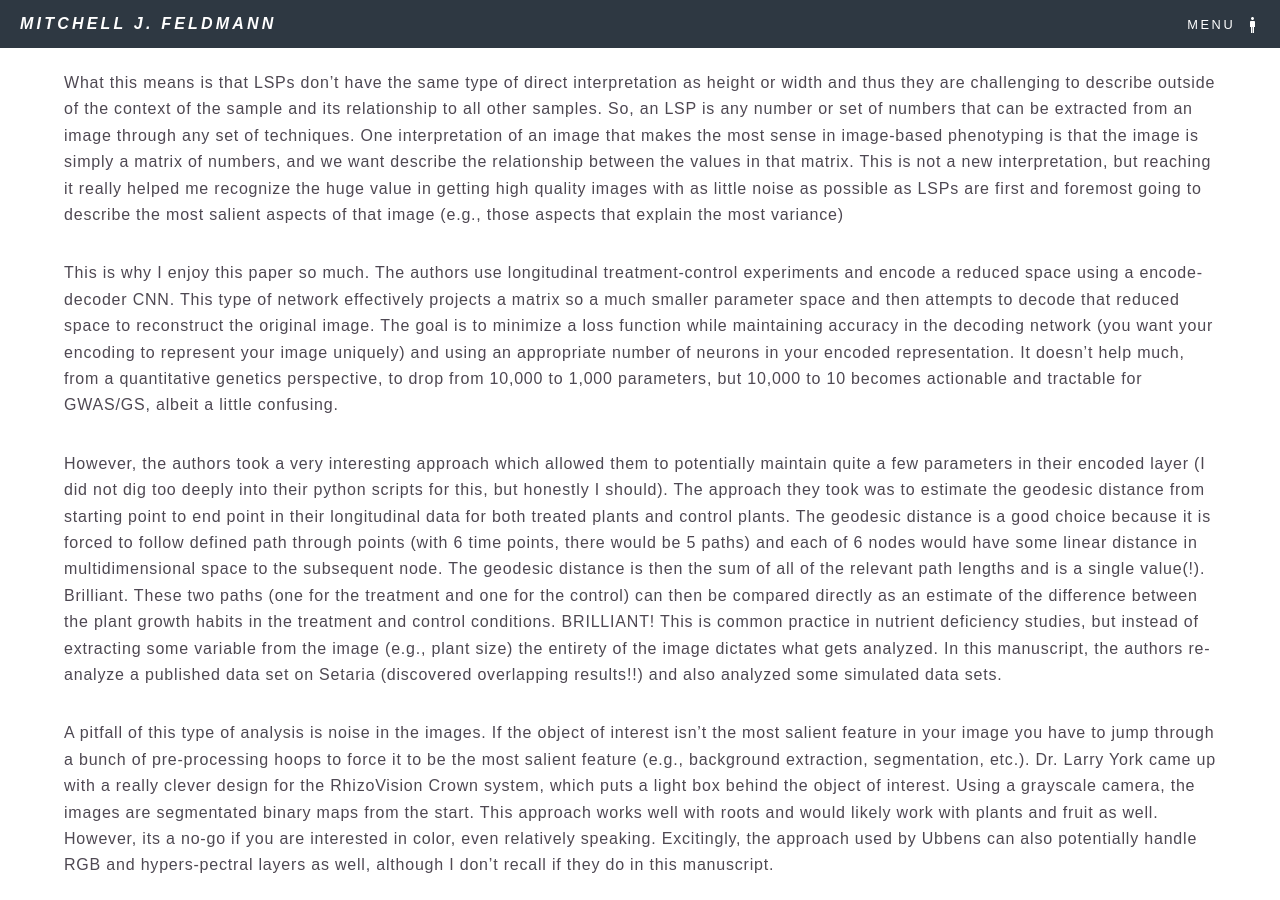
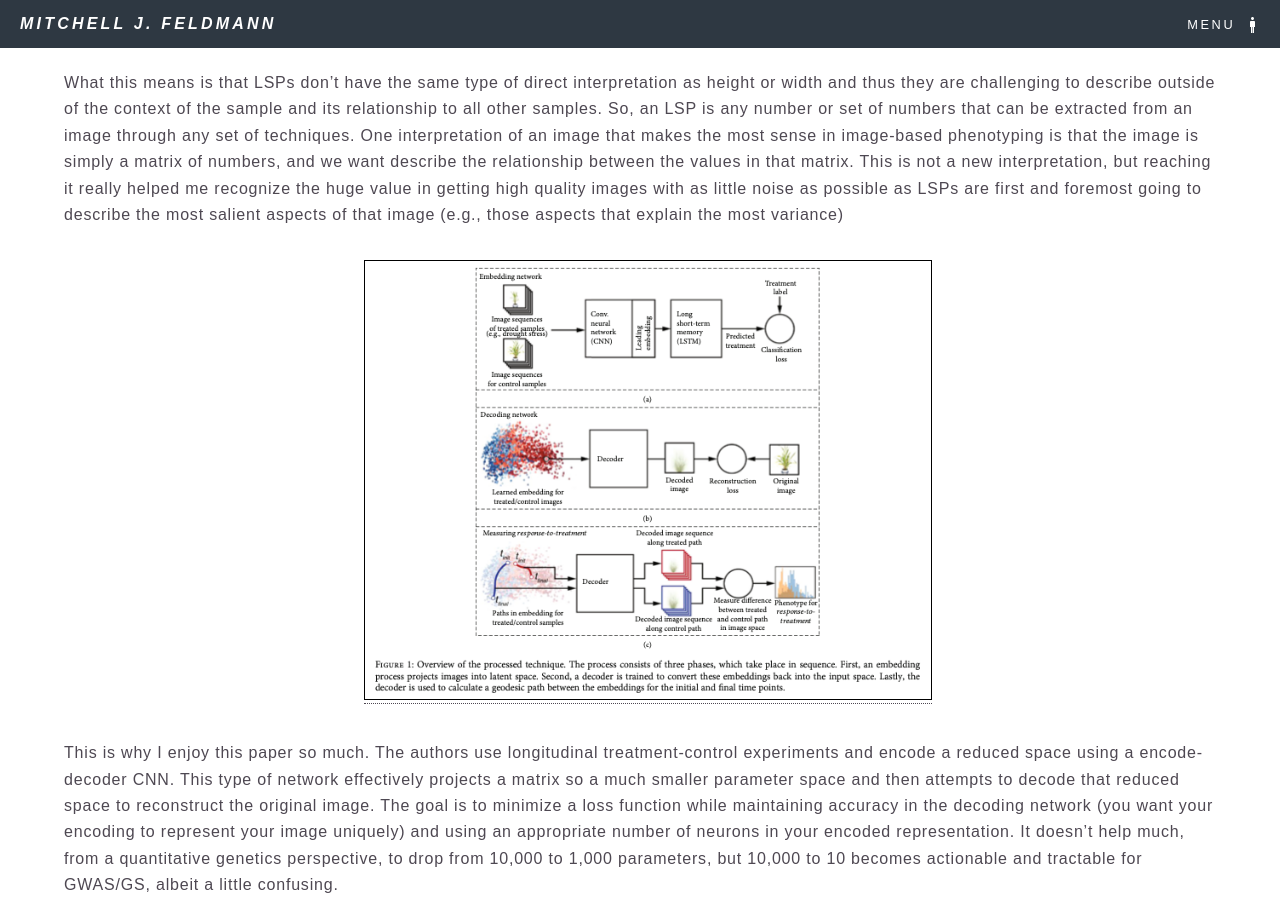
Before and after one commit to mjfeldmann/mjfeldmann.github.io, a Jekyll site: the page built from _posts/blog/2020-02-18-ubbensetal.markdown, in a window 1280 px wide and 900 px high, scrolled down 1623 px. Built offline with Jekyll 4.4.1, drawn with Linux system fonts in a browser that asks for light colours; nearby versions of some CDN libraries; a style sheet for code colours, icons or effects is not loaded.

Commit message:
post CASS

```diff
--- a/_posts/blog/2020-02-18-ubbensetal.markdown
+++ b/_posts/blog/2020-02-18-ubbensetal.markdown
@@ -23,6 +23,10 @@ What is a LSP? In this manuscript, Ubbens defined LSPs as "a broad family of tec
 
 What this means is that LSPs don't have the same type of direct interpretation as height or width and thus they are challenging to describe outside of the context of the sample and its relationship to all other samples. So, an LSP is any number or set of numbers that can be extracted from an image through any set of techniques. One interpretation of an image that makes the most sense in image-based phenotyping is that the image is simply a matrix of numbers, and we want describe the relationship between the values in that matrix. This is not a new interpretation, but reaching it really helped me recognize the huge value in getting high quality images with as little noise as possible as LSPs are first and foremost going to describe the most salient aspects of that image (e.g., those aspects that explain the most variance)
 
+<ul style="center">
+<center><a href="https://doi.org/10.34133/2020/5801869"><img src="/icons/lsp.png" alt="Latent Space Phenotype" style="width:50%;height:50%;border:1px solid black"></a></center>
+</ul>
+
 This is why I enjoy this paper so much. The authors use longitudinal treatment-control experiments and encode a reduced space using a encode-decoder CNN. This type of network effectively projects a matrix so a much smaller parameter space and then attempts to decode that reduced space to reconstruct the original image. The goal is to minimize a loss function while maintaining accuracy in the decoding network (you want your encoding to represent your image uniquely) and using an appropriate number of neurons in your encoded representation. It doesn't help much, from a quantitative genetics perspective, to drop from 10,000 to 1,000 parameters, but 10,000 to 10 becomes actionable and tractable for GWAS/GS, albeit a little confusing.
 
 However, the authors took a very interesting approach which allowed them to potentially maintain quite a few parameters in their encoded layer (I did not dig too deeply into their python scripts for this, but honestly I should). The approach they took was to estimate the geodesic distance from starting point to end point in their longitudinal data for both treated plants and control plants. The geodesic distance is a good choice because it is forced to follow defined path through points (with 6 time points, there would be 5 paths) and each of 6 nodes would have some linear distance in multidimensional space to the subsequent node. The geodesic distance is then the sum of all of the relevant path lengths and is a single value(!). Brilliant. These two paths (one for the treatment and one for the control) can then be compared directly as an estimate of the difference between the plant growth habits in the treatment and control conditions. BRILLIANT! This is common practice in nutrient deficiency studies, but instead of extracting some variable from the image (e.g., plant size) the entirety of the image dictates what gets analyzed. In this manuscript, the authors re-analyze a published data set on Setaria (discovered overlapping results!!) and also analyzed some simulated data sets.
```
Also changed, not shown: icons/lsp.png (added).
